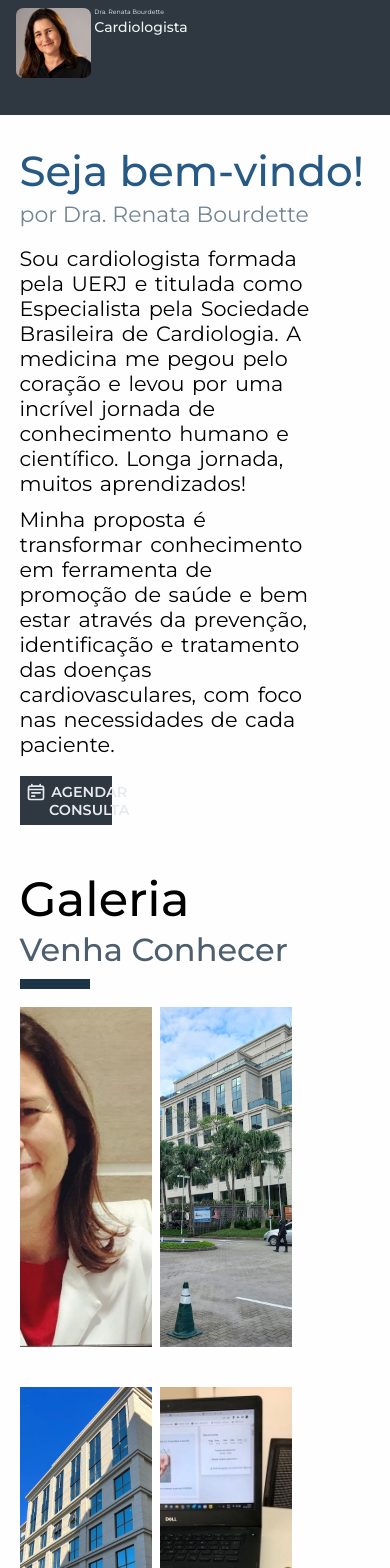
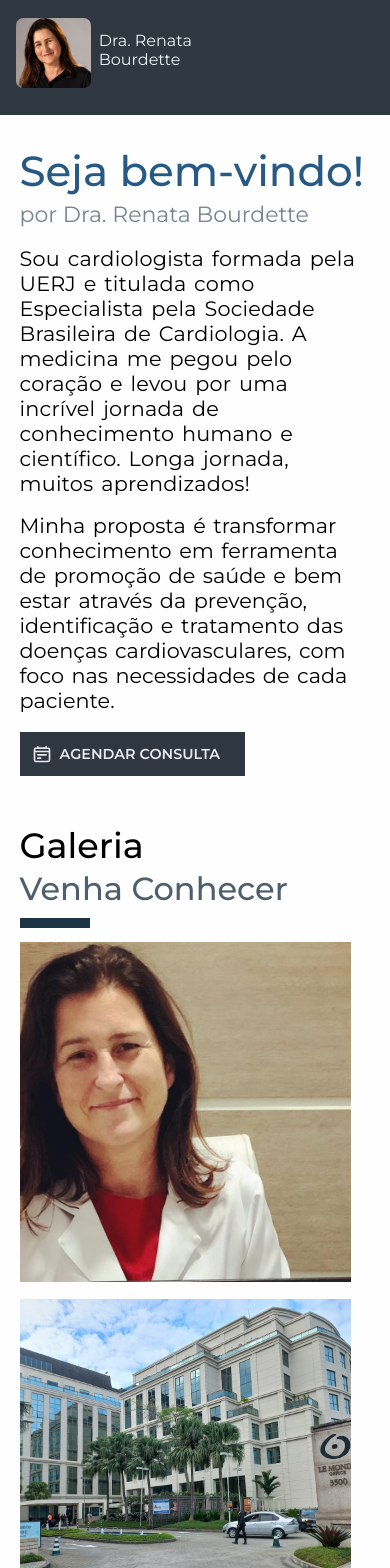
Before and after one commit to rafaelabou1999/site-medico, a Next.js app: page / in a window 390 px wide. Shown: the top 1568 px of the page. Built offline with nearby package versions, Linux system fonts and the light colour scheme.

Commit message:
working on responsive

```diff
--- a/src/app/components/Card/Card.module.css
+++ b/src/app/components/Card/Card.module.css
@@ -119,3 +119,19 @@
 
 
 }
+
+@media screen and (max-width:930px){
+
+    .container{
+        position: relative;
+        padding-top: 0% !important;
+        background-color: rgba(255, 255, 255, 0.322);
+        height:42vh;
+        box-shadow: 0 2px 2px rgba(0, 0, 0, 0.2);
+        text-align: center;
+        display: flex;
+        flex-direction: column;
+        transition: all .3s ease-in-out;
+    }
+
+}
--- a/src/app/components/Galeria/Galeria.module.css
+++ b/src/app/components/Galeria/Galeria.module.css
@@ -14,3 +14,13 @@ grid-template-rows: repeat(2, 400px);
         height:340px !important;
     }
 }
+@media screen and (max-width:930px){
+    .image_container{
+        grid-template-columns: repeat(1, 90vw);
+        grid-template-rows: repeat(4,357px);
+    }
+    .image{
+        width: 85vw!important;
+        height:340px !important;
+    }
+}
--- a/src/app/components/Header/Header.module.css
+++ b/src/app/components/Header/Header.module.css
@@ -77,13 +77,17 @@
     }
 
     .container_text{
-        padding-left:1%;
+        padding-left:2.2%;
+      margin-top: 23px;
 
     }
     .logo_container{
 
-        height:115px;
+
        display: flex;
+       flex-direction: row;
+
+       position: relative;
 
     }
     .logo{
@@ -92,20 +96,19 @@
         object-fit: cover;
         border-radius: 10%;
         filter:grayscale(0%);
-
+        margin-top: 10px;
 
 
     }
 
     .logo_h2{
-        font-size: 1.6vw;
+        font-size: 16px;
         font-weight: 400;
+        width:70%;
     }
 
     .logo_p{
-        font-size: 14px;
-        padding-top: 2%;
-        font-weight: 500;
+        display: none;
     }
 
     .logo_crm{
--- a/src/app/components/Title/Title.module.css
+++ b/src/app/components/Title/Title.module.css
@@ -1,13 +1,13 @@
 .container{
     display: flex;
-    margin-top: 12%;
-    margin-bottom: 5%;
+    margin-top: 13%;
+    margin-bottom: 4%;
     flex-direction: column;
 }
 
 .title_container{
     font-weight: 500;
-    font-size:48px;
+    font-size:min(48px,9vw);
 }
 
 .line_container{
--- a/src/app/components/Welcome/Welcome.module.css
+++ b/src/app/components/Welcome/Welcome.module.css
@@ -107,3 +107,29 @@
     }
 
 }
+@media screen and (max-width:950px){
+    .title{
+        font-size: 42px;
+    }
+    .single_paragraph, .second_paragraph{
+        width:88vw;
+        font-size: 1.3rem;
+        word-spacing: .10em;
+    }
+    .container_agende{
+        cursor: pointer;
+        display: flex;
+        flex-direction: row;
+        width:225px;
+        background-color: #2f3740;
+        padding:12px;
+        margin-top: 5%;
+        transition: all .3s ease-in-out;
+    }
+
+    .single_paragraph{
+        padding-bottom: 4.5%;
+        letter-spacing: 0.01em;
+    }
+
+}
--- a/src/app/page.module.css
+++ b/src/app/page.module.css
@@ -3,10 +3,6 @@
   display: flex;
   flex-direction: column ;
 }
-
-
-
-
 
 .main{
   background-color: #ffffff;
@@ -121,16 +117,21 @@
   }
 
 }
-@media screen and (max-width:620px){
+@media screen and (max-width:930px){
 
   .display{
-    grid-template-columns: repeat(1, 60vw);
+    margin-top: 12%;
+    grid-template-columns: repeat(1, min(90vw, 420px));
     grid-template-rows: repeat(2, 1fr);
-    padding-left: 10%;
+    padding-left: 0px;
   }
   .card_btn_container{
     margin-right:9%;
     text-align: center;
   }
 
+  .card_btn_container{
+    display: none;
+  }
+
 }
```
